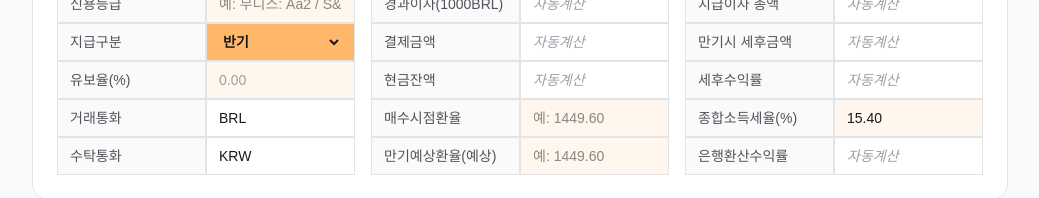
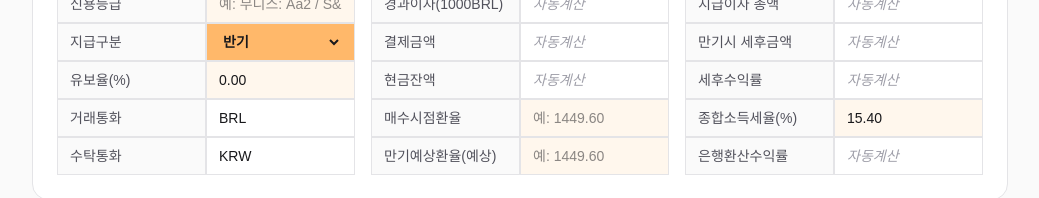
Before and after one commit to post0318/3, a Next.js app: page / in a window 1280 px wide. Shown: the part 629-827 px from the top of the page, without its empty margins (120-1159 px from the left). Built offline with nearby package versions, Linux system fonts and the light colour scheme.

Commit message:
fix : 유보율 입력을 항상 편집 가능하게 (지급구분 조건 제거)

```diff
--- a/src/components/BondLayoutForm.tsx
+++ b/src/components/BondLayoutForm.tsx
@@ -574,9 +574,8 @@ export function BondLayoutForm({
               className={inputClass}
               type="text"
               inputMode="decimal"
-              placeholder={value.distributionType === "월" ? "예: 5" : "월지급 전용"}
+              placeholder="월지급 전용 · 예: 5"
               value={value.reserveRate}
-              disabled={value.distributionType !== "월"}
               onFocus={selectAllOnFocus}
               onChange={(e) => {
                 if (PERCENT_INPUT_PATTERN.test(e.target.value)) {
```
